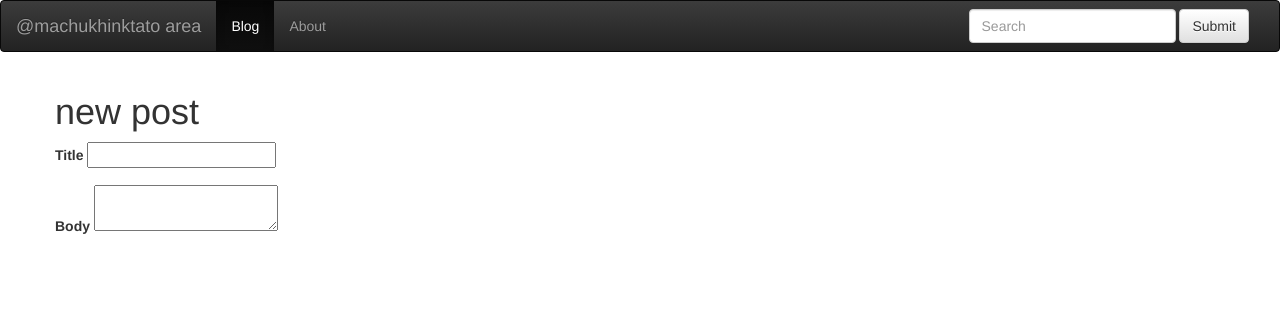
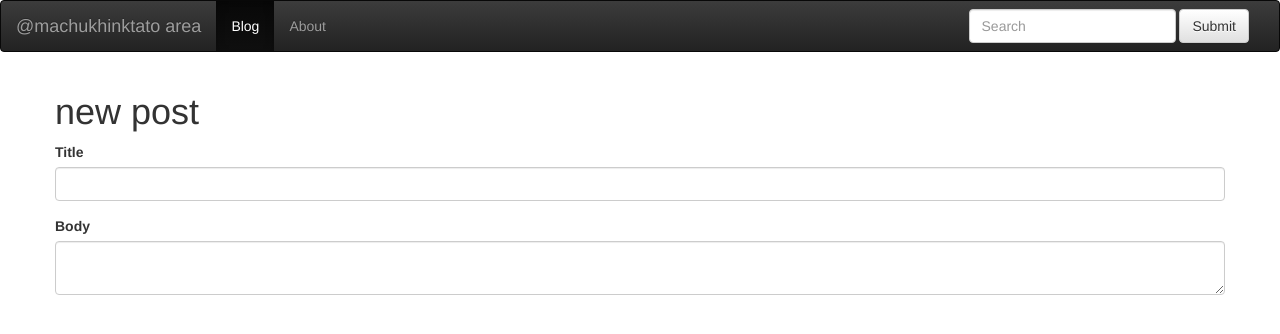
Before and after one commit to machukhinktato/BlogOnFlask, a Flask app: page /blog/create in a window 1280 px wide. Shown: the top 334 px of the page. Run offline with Flask 2, Linux system fonts and the light colour scheme; some libraries are stand-ins or nearby versions.

Commit message:
css method to label and fields methods added

```diff
--- a/posts/templates/posts/create_post.html
+++ b/posts/templates/posts/create_post.html
@@ -12,8 +12,8 @@
     <form action="{{ url_for('posts.create_post') }}" method="POST">
         {% for field in form %}
             <div class="form-group">
-                {{ field.label() }}
-                {{ field() }}
+                {{ field.label(class="control-label") }}
+                {{ field(class="form-control") }}
             </div>
         {% endfor  %}
     </form>
```
